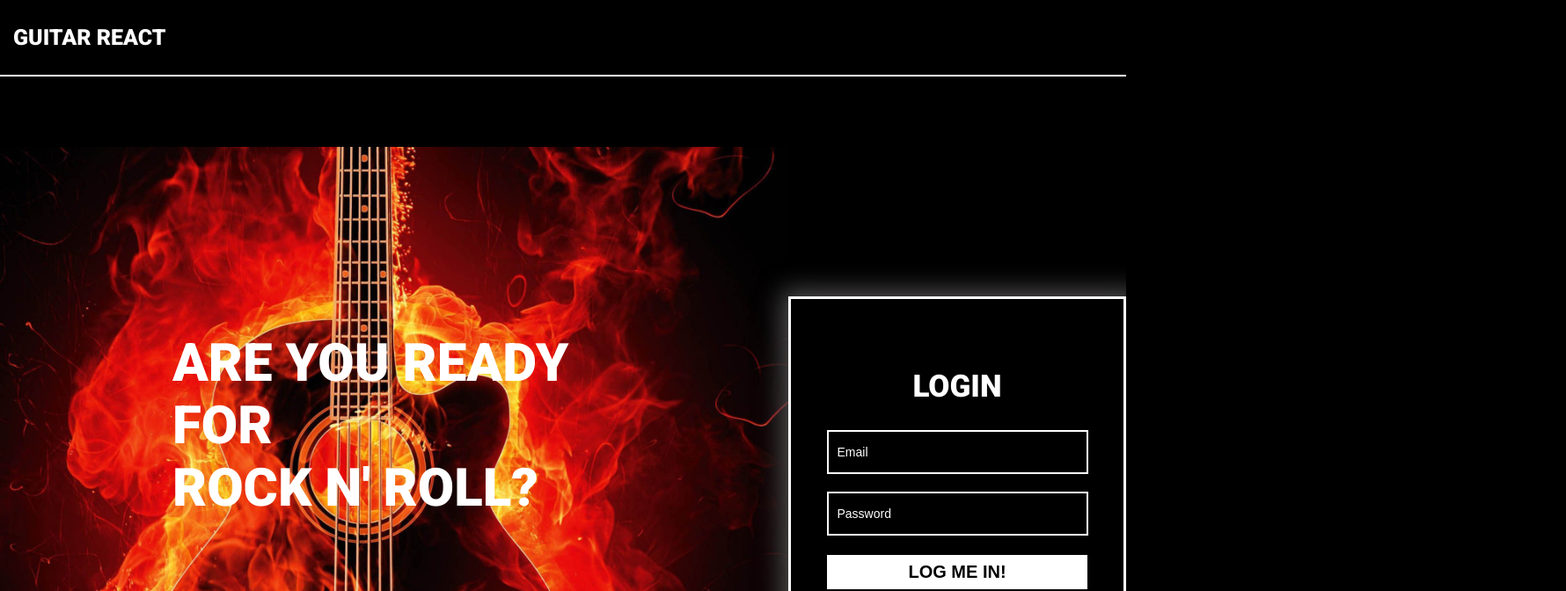
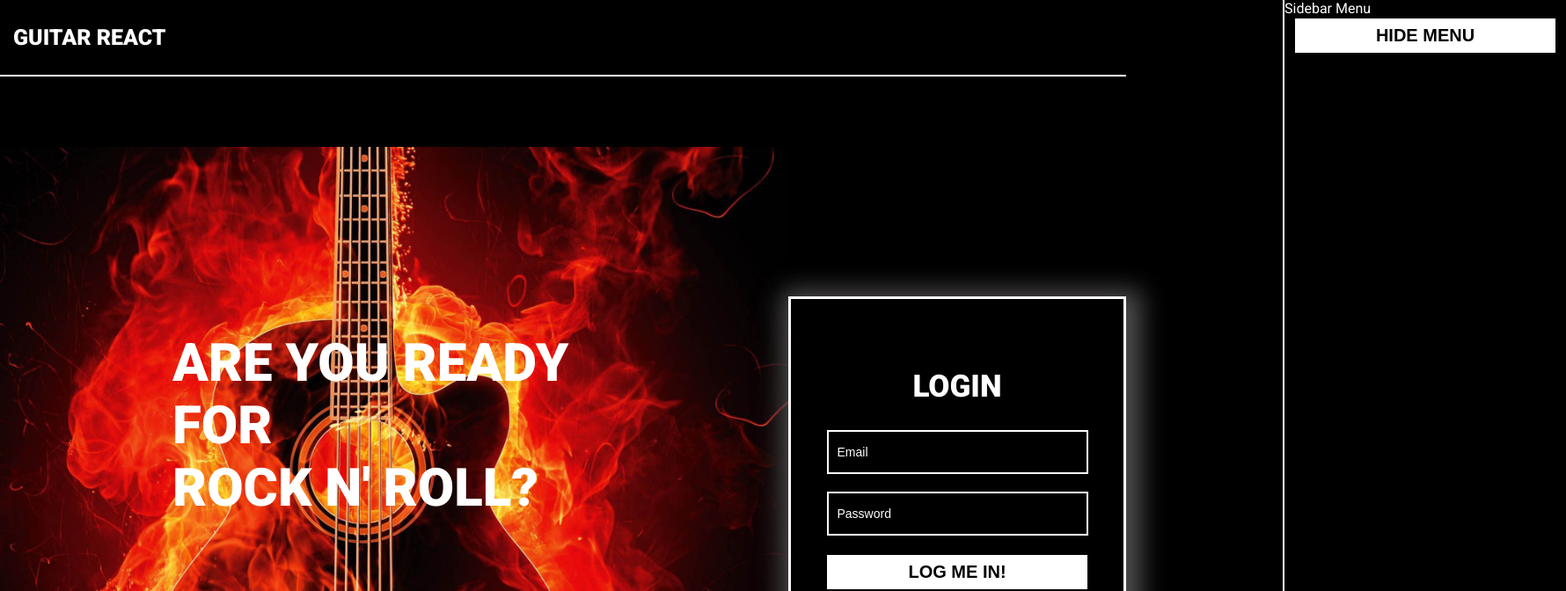
Before and after one commit to T14g/night_coding, a React (Create React App) app in the folder guitar-react/: page / in a window 1280 px wide. Shown: the top 672 px of the page at 88% size, 1780 px wide, since content can reach past the window. Built offline with nearby package versions, Linux system fonts and the light colour scheme.

Commit message:
Sidebar Component Using Context

```diff
--- a/guitar-react/src/App.js
+++ b/guitar-react/src/App.js
@@ -1,9 +1,11 @@
 import Header from './components/header/header.component';
 import Footer from './components/footer/footer.component';
+import Sidebar from './components/sidebar/sidebar.component';
 import Login from './pages/login/login.component';
 import Home from './pages/home/home.component';
 
 import { UserContext } from './contexts/user-context';
+import { SidebarContext } from './contexts/sidebar-context';
 
 import './App.css';
 import React from 'react';
@@ -13,29 +15,57 @@ class App extends React.Component {
   constructor() {
     super();
 
-    this.handleLogin = (user) => {
+    this.handleLogin = () => {
+
+      let userNewState = this.state.userState;
+      userNewState.logged = 'usuario logado!';
+
       this.setState({
-        logged: 'usuario logado!'
+        userState: userNewState
       })
     }
 
     this.handleLogout = () => {
 
+      let userNewState = this.state.userState;
+      userNewState.logged = 'nao logado';
+
       this.setState({
-        logged: 'nao logado'
+        userState: userNewState
+      })
+
+    }
+
+    this.toggleSidebar = () => {
+
+      let sidebarNewState = this.state.sidebarState;
+      sidebarNewState.showing = !sidebarNewState.showing;
+
+      this.setState({
+        sidebarState: sidebarNewState
       })
 
     }
 
     this.state = {
+
+      userState: {
         logged: 'nao logado',
         handleLogin: this.handleLogin,
         handleLogout: this.handleLogout
+      },
+
+      sidebarState: {
+        showing: false,
+        toggle: this.toggleSidebar
+      }
+
     };
   }
 
   renderHelper = () => {
-    const { logged } = this.state;
+    const { logged } = this.state.userState;
+
     switch (logged) {
       case 'nao logado':
         return <Login />;
@@ -46,15 +76,20 @@ class App extends React.Component {
   }
 
   render() {
+    const { userState, sidebarState } = this.state;
 
     return (
-      <UserContext.Provider value={this.state} >
+      <SidebarContext.Provider value={sidebarState}>
+        <UserContext.Provider value={userState} >
           <div className="App">
             <Header />
             {this.renderHelper()}
+            <Sidebar />
             <Footer />
           </div>
         </UserContext.Provider>
+      </SidebarContext.Provider>
+
     )
   }
 
--- a/guitar-react/src/components/header/header.component.jsx
+++ b/guitar-react/src/components/header/header.component.jsx
@@ -1,6 +1,7 @@
 import React from 'react';
 import { HeaderContainer, Logo, Username, HeaderTimer } from './header.styles';
 import { UserContext } from '../../contexts/user-context';
+import { SidebarContext } from '../../contexts/sidebar-context';
 import CustomButton from '../../components/custom-button/custom-button.component';
 
 const Header = () => {
@@ -8,6 +9,8 @@ const Header = () => {
     return (
         <HeaderContainer>
             <Logo>Guitar React</Logo>
+            <SidebarContext.Consumer>
+                {({toggle}) => (
                     <UserContext.Consumer>
                         {({ logged, handleLogout }) => (
                             <React.Fragment>
@@ -19,10 +22,17 @@ const Header = () => {
                                                 Você já tocou por 300h:00m:00s!
                                             </HeaderTimer>
 
-                                    <CustomButton
+                                            {/* <CustomButton
                                                 handleClick={handleLogout}
                                                 customClass="float-right mb-0"
                                                 title="Logout"
+                                                type="solid" color="#000"
+                                                background="#fff" /> */}
+
+                                            <CustomButton
+                                                handleClick={toggle}
+                                                customClass="float-right mb-0"
+                                                title="Show Menu"
                                                 type="solid" color="#000"
                                                 background="#fff" />
 
@@ -33,6 +43,8 @@ const Header = () => {
                             </React.Fragment>
                         )}
                     </UserContext.Consumer>
+                )}
+            </SidebarContext.Consumer>
         </HeaderContainer>
     );
 }
--- /dev/null
+++ b/guitar-react/src/components/sidebar/sidebar.component.jsx
@@ -0,0 +1,26 @@
+import React from 'react';
+import { SidebarContainer } from './sidebar.styles';
+import { SidebarContext } from '../../contexts/sidebar-context';
+import CustomButton from '../custom-button/custom-button.component';
+
+const Sidebar = () => {
+
+    return (
+        <SidebarContext.Consumer>
+            {({ showing, toggle }) => (
+                <SidebarContainer show={showing}>
+                    Sidebar Menu
+
+                    <CustomButton
+                        handleClick={toggle}
+                        title="Hide Menu"
+                        type="solid" color="#000"
+                        background="#fff" />
+                </SidebarContainer>
+            )}
+        </SidebarContext.Consumer>
+
+    );
+}
+
+export default Sidebar;
--- /dev/null
+++ b/guitar-react/src/components/sidebar/sidebar.styles.jsx
@@ -0,0 +1,13 @@
+import styled from 'styled-components';
+
+export const SidebarContainer = styled.div`
+    position: absolute;
+    background: #000;
+    top: 0;
+    right: ${props => props.show ? 0 : '-500px'};
+    height: 100%;
+    width: 320px;
+    border-left: 2px #fff solid;
+    transition : 0.5s;
+
+`
--- /dev/null
+++ b/guitar-react/src/contexts/sidebar-context.js
@@ -0,0 +1,6 @@
+import React from 'react';
+
+export const SidebarContext = React.createContext({
+    show : false,
+    toggle : () => {}
+})
--- a/guitar-react/src/index.css
+++ b/guitar-react/src/index.css
@@ -3,4 +3,5 @@ body {
   color: #fff;
   margin: 0;
   font-family: 'Roboto', sans-serif;
+  overflow-x: hidden;
 }
```
Lines whose indentation alone changed are shown as unchanged.
